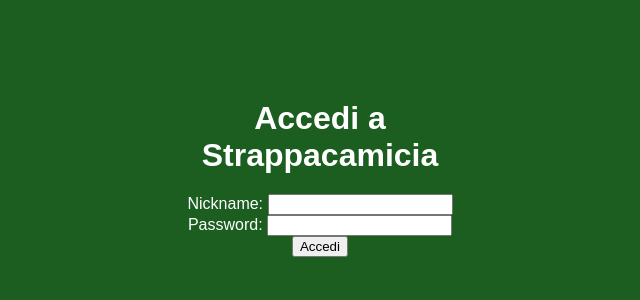
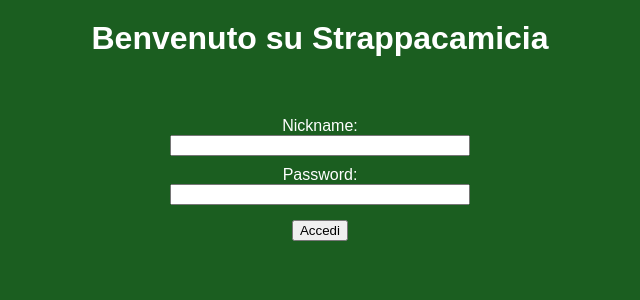
Before and after one commit to FlavioPiff/progetto_strappacamicia_piferi, a PHP site: page / in a window 1280 px wide. Shown: the top 300 px of the page, without its empty margins (320-960 px from the left). Run offline with PHP 8.4, Linux system fonts and the light colour scheme.

Commit message:
Aggiustamenti grafici ed indentazione

```diff
--- a/index.html
+++ b/index.html
@@ -8,8 +8,9 @@
     </head>
 
     <body>
+        <h1 style="text-align: center;">Benvenuto su Strappacamicia</h1>
+
             <div class="login"> <!-- contenitore che uso per sistemare graficamente il login-->
-            <h1 style="text-align: center;">Accedi a Strappacamicia</h1>
 
                 <form id="formLogin">
                     <label for="nickname">Nickname:</label>
--- a/stile.css
+++ b/stile.css
@@ -217,5 +217,19 @@ h1 {
 
 .login {
     width: 300px;
-    margin: 100px auto; /*centro il login nella pagina lasciando un po' di spazio sopra*/
+    margin: 60px auto; /*centro il login nella pagina lasciando un po' di spazio tra il titolo e il form di login*/
 }
+
+.login label {
+    display: block; /* questo da andare nickname e password ordinatamente uno sotto l'altro*/
+    margin-top: 10px; /* lascio un po' di spazio tra i campi del login*/
+}
+
+.login input {
+    width: 100%; /*fa avere ai due campi la stessa larghezza*/
+    box-sizing: border-box;
+}
+
+.login button{
+    margin-top: 15px; /*lascio un po' di spazio tra la password e il pulsante*/
+}
```
Lines whose indentation alone changed are shown as unchanged.
